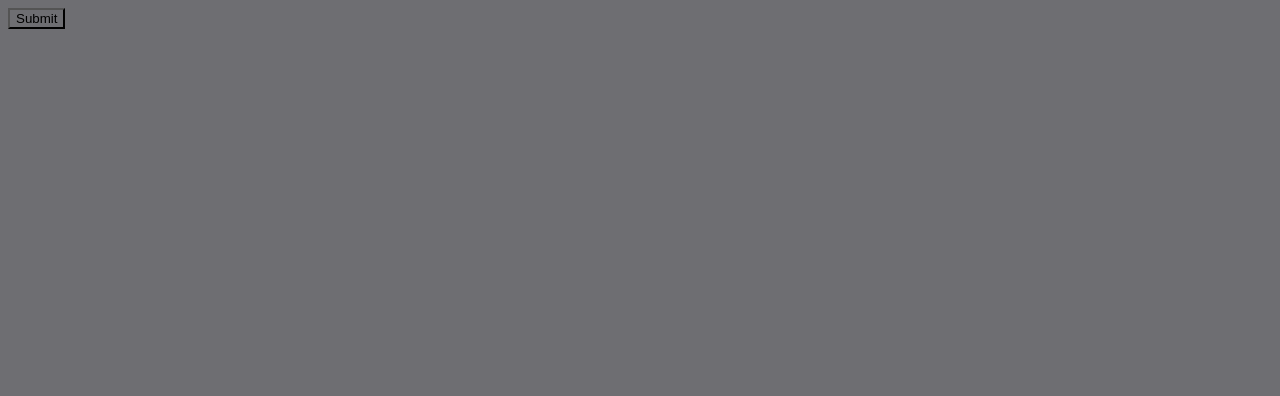
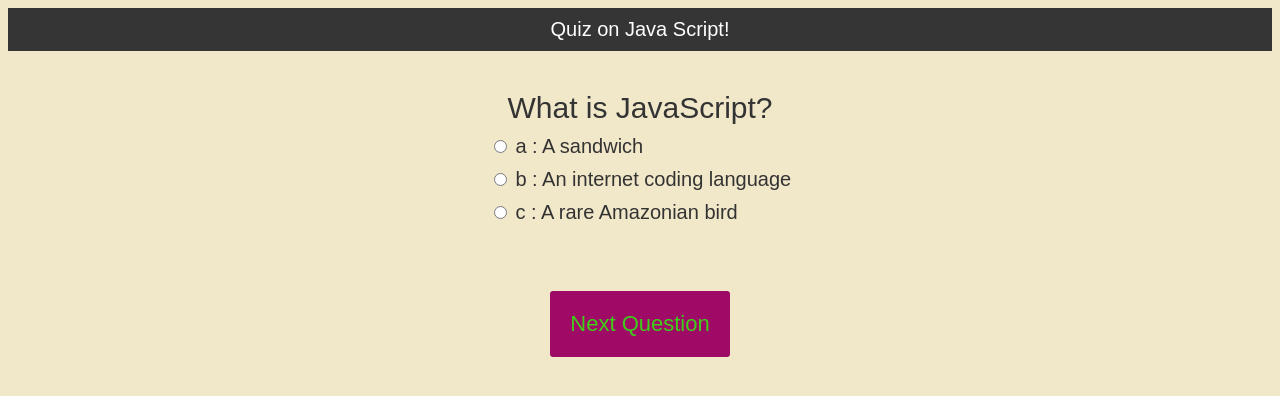
Before and after one commit to seanrashby/JavaScript-Quiz, a plain HTML site: page quiz.html in a window 1280 px wide. Drawn offline with Linux system fonts and the light colour scheme.

Commit message:
added skeleton HTML code, added a variety of js functions and additions and style.css file as well

```diff
--- a/quiz.html
+++ b/quiz.html
@@ -8,14 +8,21 @@
     <link rel="stylesheet" href="style.css">
 </head>
 <body>
-    <div id="quiz"></div>
-    <button id="submit">Submit</button>
-    <div id="Score"</div>
+    <h1>Quiz on Java Script!</h1>
+<div class="quiz-container">
+  <div id="quiz"></div>
+</div>
+ <button id="previous">Previous Question</button>
+ <button id="next">Next Question</button>
+ <button id="submit">Submit Quiz</button>
+<div id="results"></div>
+
+
 
 
 
 
     </div>
-    <script>src="quiz.js"</script>
+    <script src="./quiz.js" ></script>
 </body>
 </html>
--- a/quiz.js
+++ b/quiz.js
@@ -0,0 +1,155 @@
+(function(){
+    // Functions for the quiz to operate
+    function buildQuiz(){
+      // var to store the html output
+      const output = [];
+
+
+      myQuestions.forEach(
+        (currentQuestion, questionNumber) => {
+
+
+          const answers = [];
+
+
+          for(letter in currentQuestion.answers){
+
+
+            answers.push(
+              `<label>
+                <input type="radio" name="question${questionNumber}" value="${letter}">
+                ${letter} :
+                ${currentQuestion.answers[letter]}
+              </label>`
+            );
+          }
+
+
+          output.push(
+            `<div class="slide">
+              <div class="question"> ${currentQuestion.question} </div>
+              <div class="answers"> ${answers.join("")} </div>
+            </div>`
+          );
+        }
+      );
+
+
+      quizContainer.innerHTML = output.join('');
+    }
+
+    function showResults(){
+
+
+      const answerContainers = quizContainer.querySelectorAll('.answers');
+
+
+      let numCorrect = 0;
+
+
+      myQuestions.forEach( (currentQuestion, questionNumber) => {
+
+
+        const answerContainer = answerContainers[questionNumber];
+        const selector = `input[name=question${questionNumber}]:checked`;
+        const userAnswer = (answerContainer.querySelector(selector) || {}).value;
+
+
+        if(userAnswer === currentQuestion.correctAnswer){
+
+          numCorrect++;
+
+
+          answerContainers[questionNumber].style.color = 'lightgreen';
+        }
+
+        else{
+
+          answerContainers[questionNumber].style.color = 'red';
+        }
+      });
+
+
+      resultsContainer.innerHTML = `${numCorrect} out of ${myQuestions.length}`;
+    }
+
+    function showSlide(n) {
+      slides[currentSlide].classList.remove('active-slide');
+      slides[n].classList.add('active-slide');
+      currentSlide = n;
+      if(currentSlide === 0){
+        previousButton.style.display = 'none';
+      }
+      else{
+        previousButton.style.display = 'inline-block';
+      }
+      if(currentSlide === slides.length-1){
+        nextButton.style.display = 'none';
+        submitButton.style.display = 'inline-block';
+      }
+      else{
+        nextButton.style.display = 'inline-block';
+        submitButton.style.display = 'none';
+      }
+    }
+
+    function showNextSlide() {
+      showSlide(currentSlide + 1);
+    }
+
+    function showPreviousSlide() {
+      showSlide(currentSlide - 1);
+    }
+
+
+    const quizContainer = document.getElementById('quiz');
+    const resultsContainer = document.getElementById('results');
+    const submitButton = document.getElementById('submit');
+    const myQuestions = [
+      {
+        question: "What is JavaScript?",
+        answers: {
+          a: "A sandwich",
+          b: "An internet coding language",
+          c: "A rare Amazonian bird"
+        },
+        correctAnswer: "b"
+      },
+      {
+        question: "What does addEventListener do in JS?",
+        answers: {
+          a: "Event targeting",
+          b: "An inbuilt function in JS which takes the event to listen for, and a second argument to be called whenever the described event gets fired",
+          c: "I should have just majored in poli sci"
+        },
+        correctAnswer: "b"
+      },
+      {
+        question: "Can you target HTML elements with JS?",
+        answers: {
+          a: "Yes",
+          b: "Maybe?",
+          c: "No",
+
+        },
+        correctAnswer: "a"
+      }
+    ];
+
+
+    buildQuiz();
+
+
+    const previousButton = document.getElementById("previous");
+    const nextButton = document.getElementById("next");
+    const slides = document.querySelectorAll(".slide");
+    let currentSlide = 0;
+
+
+    showSlide(currentSlide);
+
+
+    submitButton.addEventListener('click', showResults);
+    previousButton.addEventListener("click", showPreviousSlide);
+    nextButton.addEventListener("click", showNextSlide);
+  })();
--- a/style.css
+++ b/style.css
@@ -1,14 +1,68 @@
-*{
-    background-color: rgb(110, 110, 114);
+
+
+body{
+	font-size: 20px;
+	font-family: 'Work Sans', sans-serif;
+	color: #333;
+  font-weight: 300;
+  text-align: center;
+  background-color: #f1e7c9;
+}
+h1{
+  font-weight: 300;
+  margin: 0px;
+  padding: 10px;
+  font-size: 20px;
+  background-color: rgb(54, 53, 53);
+  color: #fff;
+}
+.question{
+  font-size: 30px;
+  margin-bottom: 10px;
+}
+.answers {
+  margin-bottom: 20px;
+  text-align: left;
+  display: inline-block;
+}
+.answers label{
+  display: block;
+  margin-bottom: 10px;
+}
+button{
+  font-family: 'Work Sans', sans-serif;
+	font-size: 22px;
+	background-color: rgb(158, 10, 101);
+	color: rgb(62, 206, 26);
+	border: 0px;
+	border-radius: 3px;
+	padding: 20px;
+	cursor: pointer;
+	margin-bottom: 20px;
+}
+button:hover{
+	background-color: grey;
 }
 
-.container{
-    display: block;
-    margin: 60px auto;
-    text-align: center;
-    font-size: 15px;
-    box-shadow: 00 5px 9px 0 white;
-    transition: 0.9s;
-    width: 45vw;
-    padding: 25px;
+
+
+
+
+.slide{
+  position: absolute;
+  left: 0px;
+  top: 0px;
+  width: 100%;
+  z-index: 1;
+  opacity: 0;
+  transition: opacity 0.5s;
 }
+.active-slide{
+  opacity: 1;
+  z-index: 2;
+}
+.quiz-container{
+  position: relative;
+  height: 200px;
+  margin-top: 40px;
+}
```
Also changed, not shown: 1 other file.
